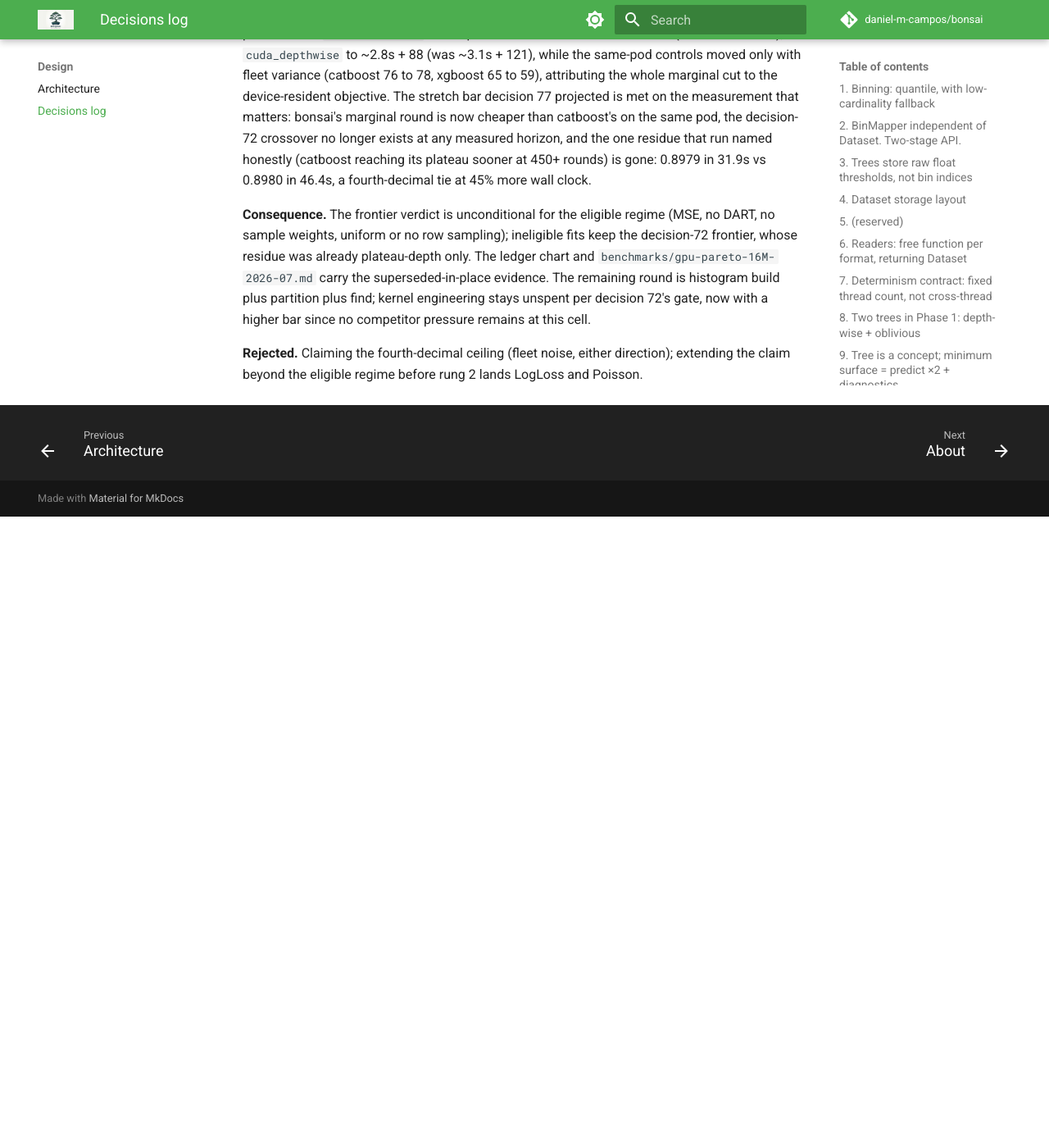
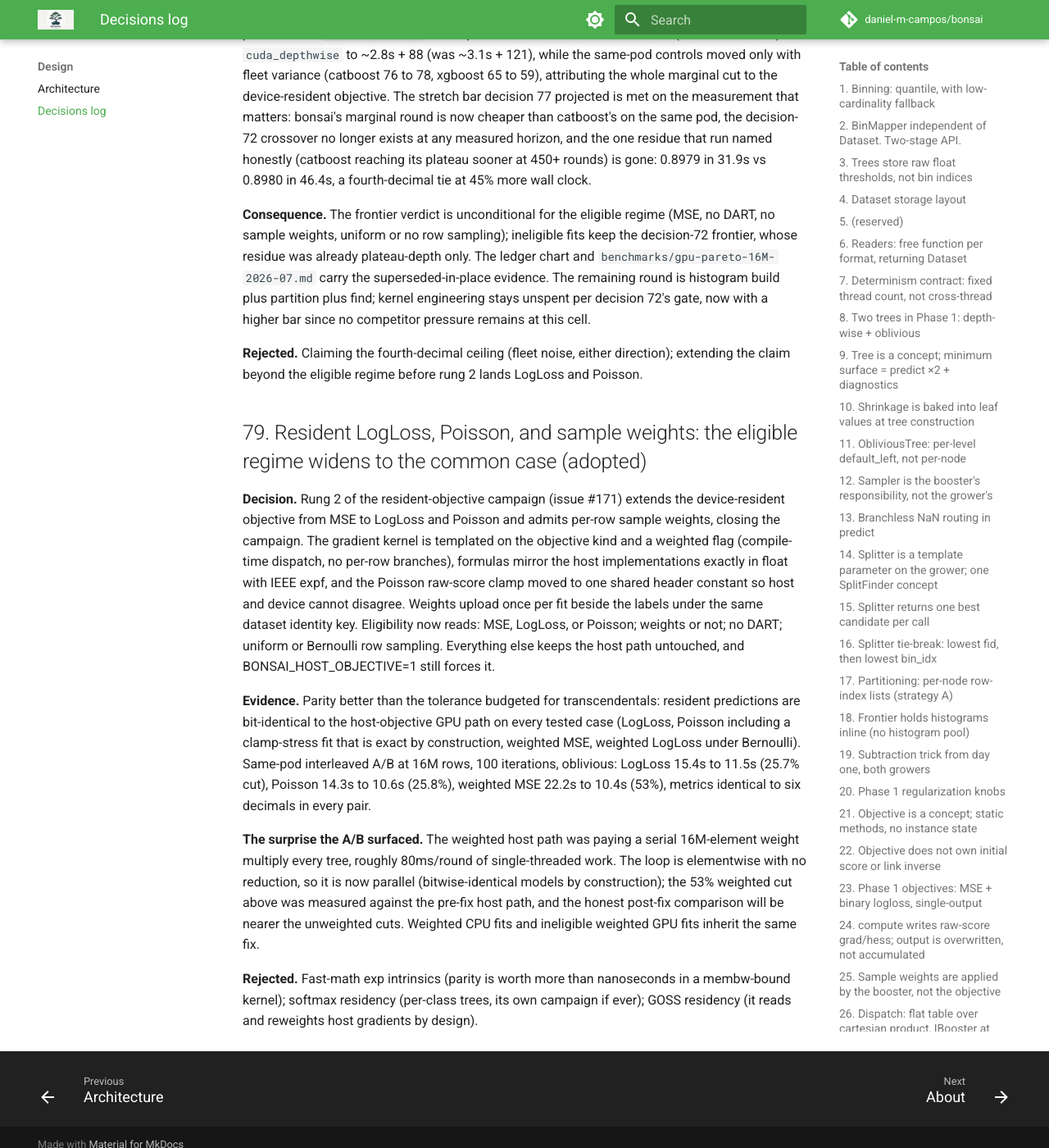
Before and after one commit to daniel-m-campos/bonsai, an MkDocs documentation site: the page built from docs/decisions.md, in a window 1280 px wide and 1400 px high, scrolled down 55016 px. Shown: the whole window at 82% size. Built offline with MkDocs 1.6.1 and Material for MkDocs 9.7.7, drawn with Linux system fonts in a browser that asks for light colours; comment, search, counter and statistics services are not loaded; before the commit the page ends 55646 px from its top, so only the background shows below that.

Commit message:
docs: decision 79 close-out; parallel host weight loop
The rung 2 A/B surfaced a serial 16M-element weight multiply on the
host path (~80ms/round single-threaded); elementwise with no reduction,
so parallelizing is bitwise-neutral. Decision 79 records the widened
eligible regime, the parity results, and the honest pricing note.

Claude-Session: https://claude.ai/code/session_01SfgWZ7ftZV7aJJh87NXR72

```diff
--- a/docs/decisions.md
+++ b/docs/decisions.md
@@ -1046,3 +1046,13 @@ That reframed the question from kernel speed to the whole **accuracy-vs-time fro
 **Consequence.** The frontier verdict is unconditional for the eligible regime (MSE, no DART, no sample weights, uniform or no row sampling); ineligible fits keep the decision-72 frontier, whose residue was already plateau-depth only. The ledger chart and `benchmarks/gpu-pareto-16M-2026-07.md` carry the superseded-in-place evidence. The remaining round is histogram build plus partition plus find; kernel engineering stays unspent per decision 72's gate, now with a higher bar since no competitor pressure remains at this cell.
 
 **Rejected.** Claiming the fourth-decimal ceiling (fleet noise, either direction); extending the claim beyond the eligible regime before rung 2 lands LogLoss and Poisson.
+
+## 79. Resident LogLoss, Poisson, and sample weights: the eligible regime widens to the common case (adopted)
+
+**Decision.** Rung 2 of the resident-objective campaign (issue #171) extends the device-resident objective from MSE to LogLoss and Poisson and admits per-row sample weights, closing the campaign. The gradient kernel is templated on the objective kind and a weighted flag (compile-time dispatch, no per-row branches), formulas mirror the host implementations exactly in float with IEEE expf, and the Poisson raw-score clamp moved to one shared header constant so host and device cannot disagree. Weights upload once per fit beside the labels under the same dataset identity key. Eligibility now reads: MSE, LogLoss, or Poisson; weights or not; no DART; uniform or Bernoulli row sampling. Everything else keeps the host path untouched, and BONSAI_HOST_OBJECTIVE=1 still forces it.
+
+**Evidence.** Parity better than the tolerance budgeted for transcendentals: resident predictions are bit-identical to the host-objective GPU path on every tested case (LogLoss, Poisson including a clamp-stress fit that is exact by construction, weighted MSE, weighted LogLoss under Bernoulli). Same-pod interleaved A/B at 16M rows, 100 iterations, oblivious: LogLoss 15.4s to 11.5s (25.7% cut), Poisson 14.3s to 10.6s (25.8%), weighted MSE 22.2s to 10.4s (53%), metrics identical to six decimals in every pair.
+
+**The surprise the A/B surfaced.** The weighted host path was paying a serial 16M-element weight multiply every tree, roughly 80ms/round of single-threaded work. The loop is elementwise with no reduction, so it is now parallel (bitwise-identical models by construction); the 53% weighted cut above was measured against the pre-fix host path, and the honest post-fix comparison will be nearer the unweighted cuts. Weighted CPU fits and ineligible weighted GPU fits inherit the same fix.
+
+**Rejected.** Fast-math exp intrinsics (parity is worth more than nanoseconds in a membw-bound kernel); softmax residency (per-class trees, its own campaign if ever); GOSS residency (it reads and reweights host gradients by design).
```
Also changed, not shown: CHANGELOG.md (+2 -1 lines), docs/architecture/10-cuda.md (+1 -1 lines), 1 other file.
